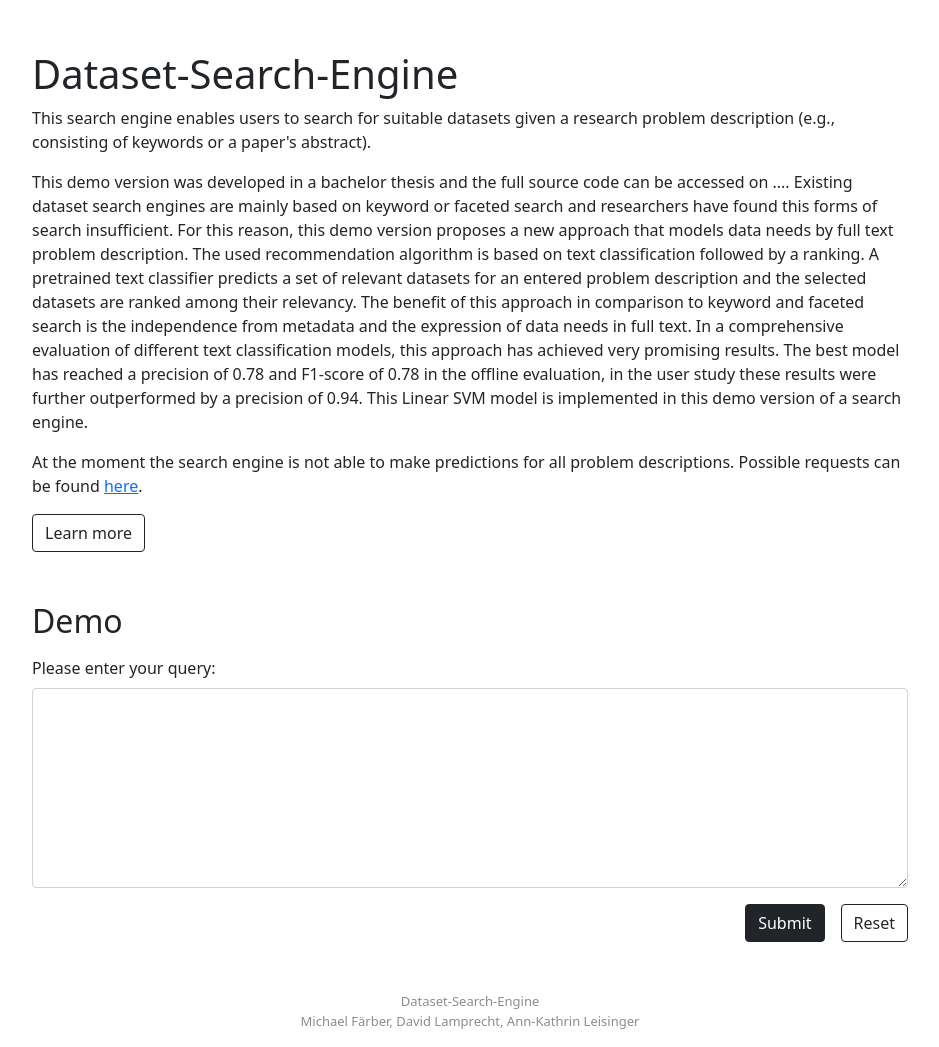
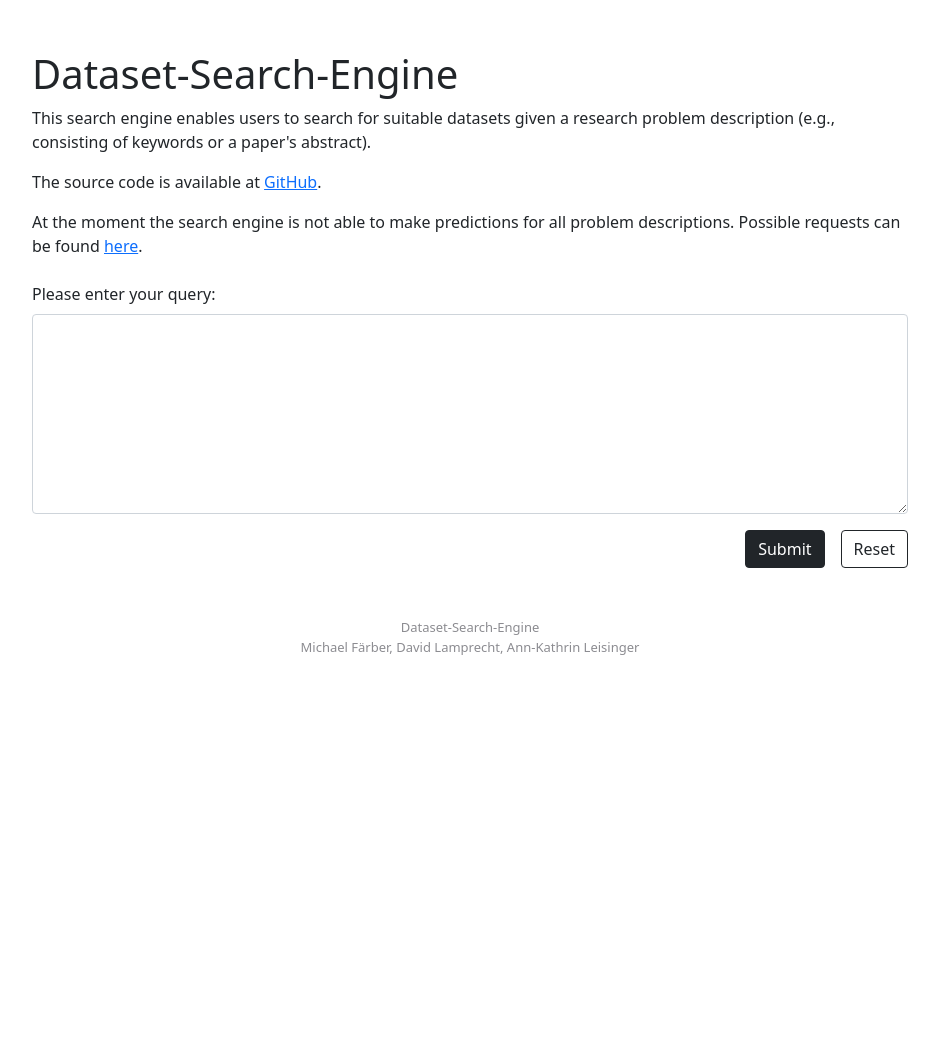
Before and after one commit to michaelfaerber/datahunter, a Django app: page / in a window 1280 px wide. Shown: the part 56-1103 px from the top of the page, without its empty margins (170-1109 px from the left). After the commit the page ends 711 px from the top, so only its background shows below. Run offline with Django 3.2, Linux system fonts and the light colour scheme; some libraries are stand-ins or nearby versions.

Commit message:
Remove long text block and heading, add link to GitHub repo
According to Michael's Feedback

```diff
--- a/templates/home.html
+++ b/templates/home.html
@@ -5,20 +5,14 @@
 <div class="row">
     <div class="col">
         <h1>Dataset-Search-Engine</h1>
-
         <p>This search engine enables users to search for suitable datasets given a research problem description (e.g., consisting of keywords or a paper's abstract).</p>
-        <p>This demo version was developed in a bachelor thesis and the full source code can be accessed on ....  Existing dataset search engines are mainly based on keyword or faceted search and researchers have found this forms of search insufficient. For this reason, this demo version proposes a new approach that models data needs by full text problem description. The used recommendation algorithm is based on text classification followed by a ranking. A pretrained text classifier predicts a set of relevant datasets for an entered problem description and the selected datasets are ranked among their relevancy. The benefit of this approach in comparison to keyword and faceted search is the independence from metadata and the expression of data needs in full text. In a comprehensive evaluation of different text classification models, this approach has achieved very promising results. The best model has reached a precision of 0.78 and F1-score of 0.78 in the offline evaluation, in the user study these results were further outperformed by a precision of 0.94. This Linear SVM model is implemented in this demo version of a search engine.</p>
+        <p>The source code is available at <a href="https://github.com/michaelfaerber/dataset-search">GitHub</a>.</p>
         <p>At the moment the search engine is not able to make predictions for all problem descriptions. Possible requests can be found <a href="possible_queries">here</a>.</p>
-
-        <form class="row" id="aboutb" method="GET"></form>
-            <button class="btn btn-outline-dark" type="submit" form="aboutb" formaction="about">Learn more</button>
-        </form>
     </div>
 </div>
 
-<div class="row" style="margin-top: 50px">
+<div class="row">
     <form id="queryform" class="col-12">
-        <h2>Demo</h2>
         <label class="control-label mt-2" for="querytext">Please enter your query:</label>
         <textarea class="form-control mt-2" name="querytext" style="height: 200px"></textarea>
         <div class="d-grid gap-2 d-md-flex justify-content-md-end mt-3">
```
